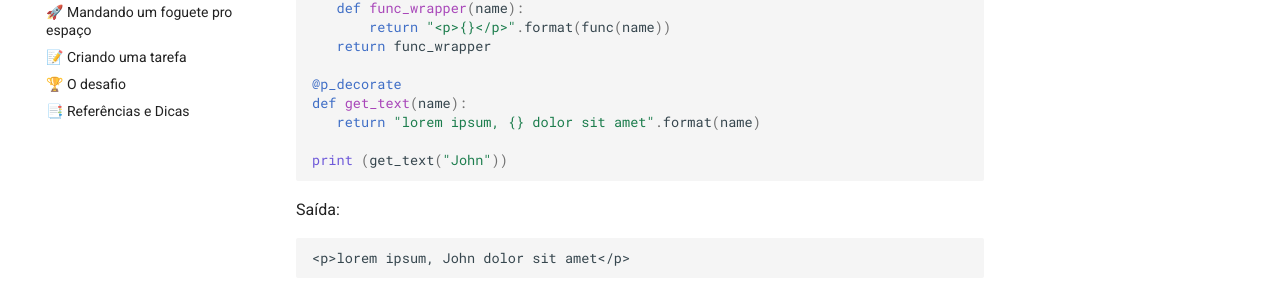
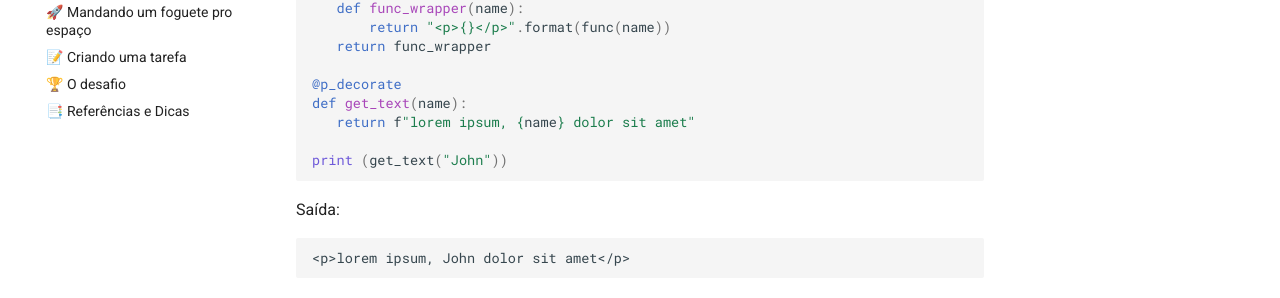
Before and after one commit to cassiobotaro/do_zero_a_implantacao, an MkDocs documentation site: the page built from docs/python.md, in a window 1280 px wide and 900 px high, scrolled down 2537 px. Shown: the part 393-691 px from the top of the window. Built offline with MkDocs 1.6.1 and Material for MkDocs 9.7.7, drawn with Linux system fonts in a browser that asks for light colours; comment, search, counter and statistics services are not loaded.

Commit message:
Pequenas melhorias no conteúdo

```diff
--- a/docs/python.md
+++ b/docs/python.md
@@ -103,7 +103,7 @@ def p_decorate(func):
 
 @p_decorate
 def get_text(name):
-   return "lorem ipsum, {} dolor sit amet".format(name)
+   return f"lorem ipsum, {name} dolor sit amet"
 
 print (get_text("John"))
 
```
Also changed, not shown: docs/deploy.md (+3 -1 lines).
